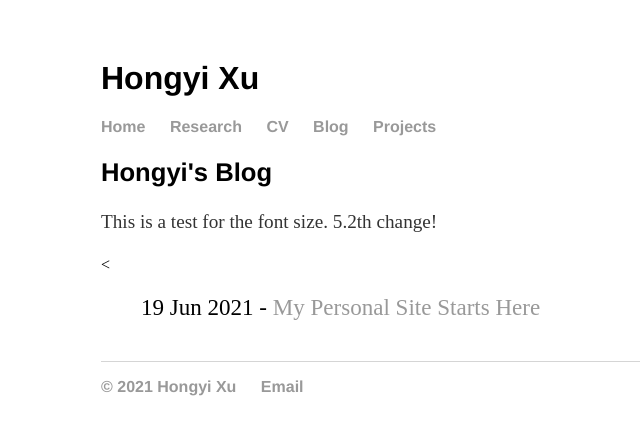
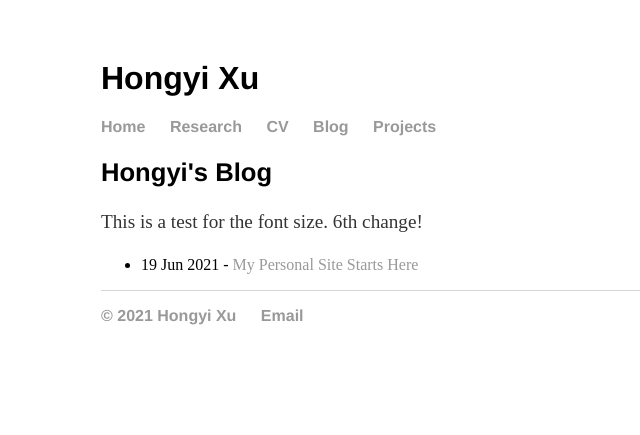
Before and after one commit to hongyileoxu/hongyileoxu.github.io, a Jekyll site: the page built from blog/index.html, in a window 1280 px wide. Shown: the top 435 px of the page, without its empty margins (91-731 px from the left). Built offline with Jekyll 4.4.1, drawn with Linux system fonts in a browser that asks for light colours.

Commit message:
Update index.html
6th change

```diff
--- a/blog/index.html
+++ b/blog/index.html
@@ -3,9 +3,13 @@ layout: default
 title: Hongyi's Blog
 ---
 	<h2>{{ page.title }}</h2>
-	<p> This is a test for the font size. 5.2th change!</p>
+	<p> This is a test for the font size. 6th change!</p>
 
-	<<ul class="posts">
+	<ul class="posts>
+		   <li> This is another test for the font size.</li>
+	</ul>
+
+	<ul class="posts">
 
 	  {% for post in site.posts %}
 	   <li><span>{{ post.date | date_to_string }}</span> - <a href="{{ post.url }}" title="{{ post.title }}">{{ post.title }}</a></li>
```
